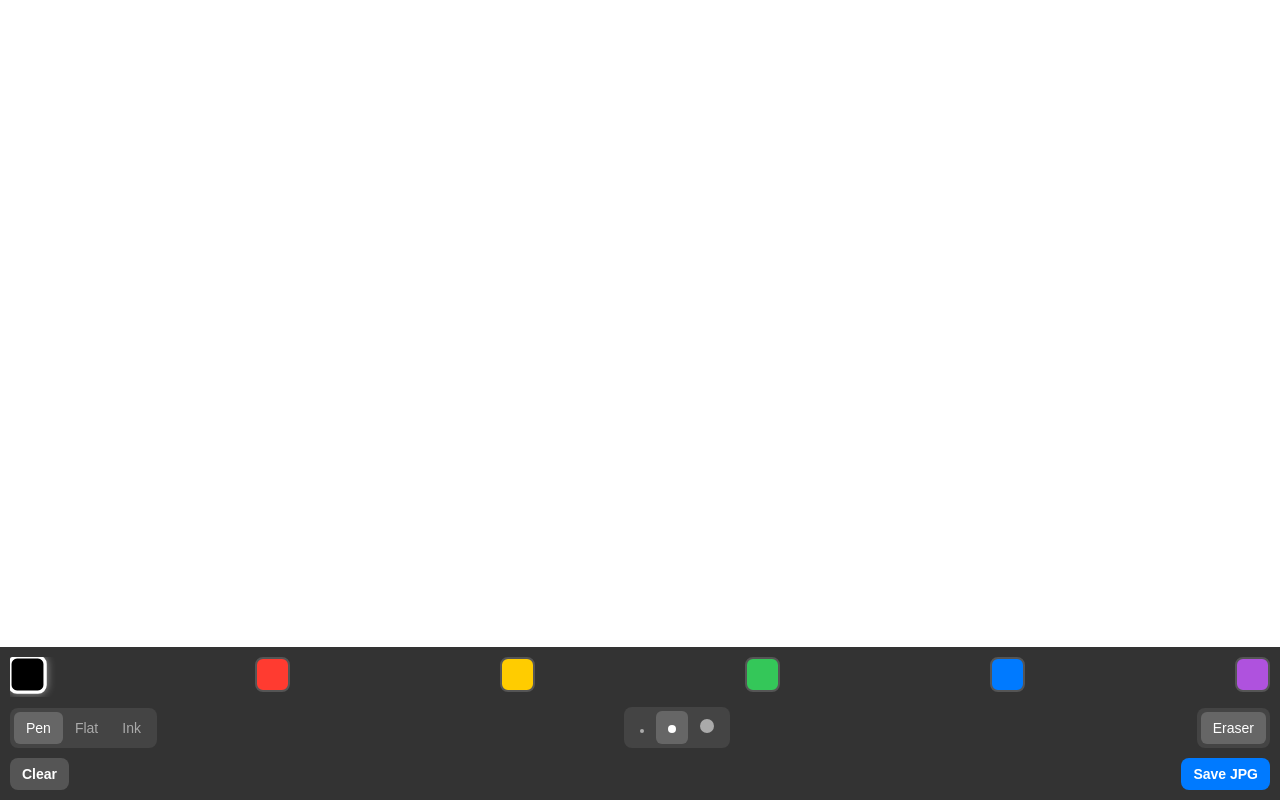
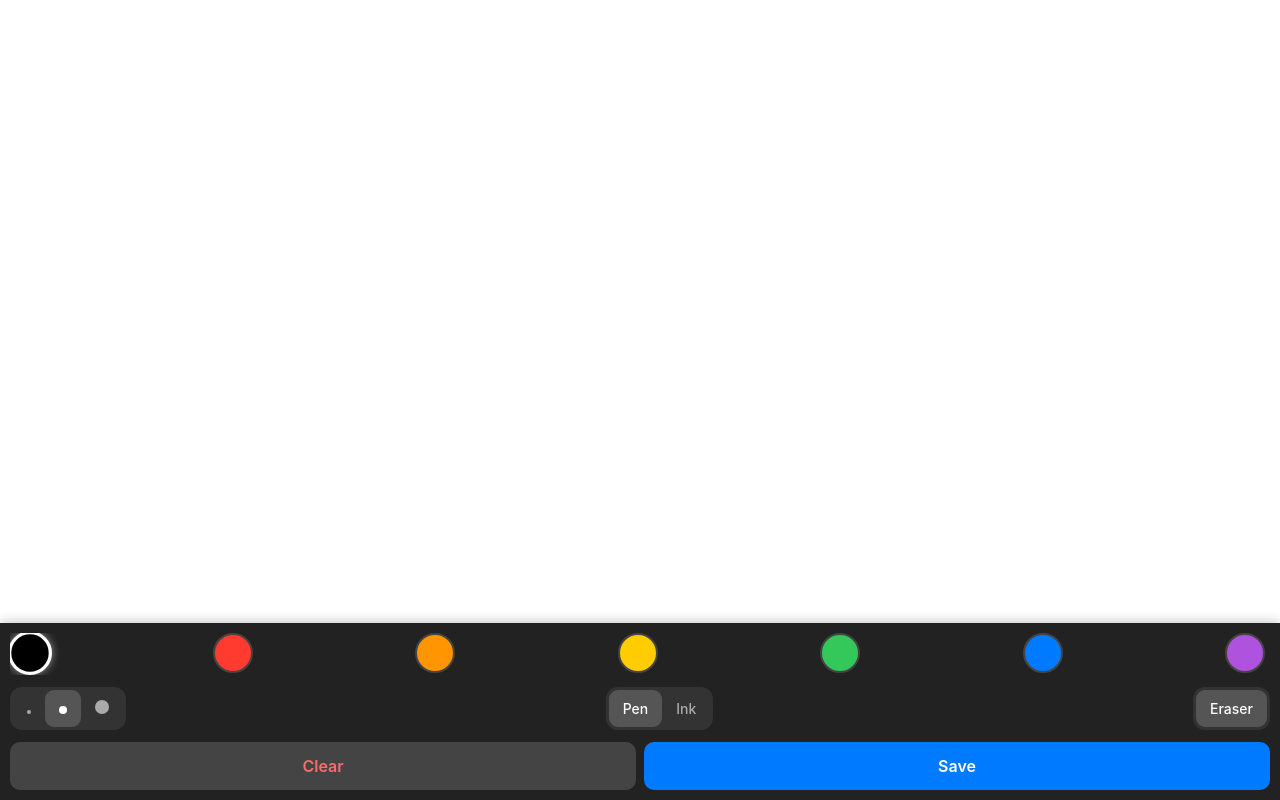
Before and after one commit to infoprodneedham-hash/drawing, a plain HTML site: page index.html in a window 1280 px wide. Both pictures are taken after a click on the button "Eraser". Drawn offline with Linux system fonts and the light colour scheme.

Commit message:
Update index.html

```diff
--- a/index.html
+++ b/index.html
@@ -3,48 +3,63 @@
 <head>
     <meta charset="UTF-8">
     <meta name="viewport" content="width=device-width, initial-scale=1.0, maximum-scale=1.0, user-scalable=no">
-    <title>Mobile Paint App</title>
+    <title>Mobile Paint App V2</title>
     <style>
         * {
             box-sizing: border-box;
-            user-select: none; /* Prevent text selection */
+            user-select: none;
             -webkit-user-select: none;
+            -webkit-tap-highlight-color: transparent;
         }
 
         body {
             margin: 0;
             padding: 0;
             background-color: #f0f0f0;
-            overflow: hidden; /* Prevent scrolling */
+            overflow: hidden;
             font-family: -apple-system, BlinkMacSystemFont, "Segoe UI", Roboto, Helvetica, Arial, sans-serif;
             display: flex;
             flex-direction: column;
+
+            /* --- THE FIX START --- */
+            /* Use dvh (Dynamic Viewport Height) to account for mobile browser bars */
             height: 100vh;
+            height: 100dvh;
+            /* --- THE FIX END --- */
         }
 
         /* --- Canvas Area --- */
         #canvas-container {
-            flex-grow: 1;
+            flex: 1; /* Takes up all remaining space */
             position: relative;
             background-color: #ffffff;
             cursor: crosshair;
             box-shadow: 0 0 10px rgba(0,0,0,0.1);
+            overflow: hidden;
         }
 
         canvas {
             display: block;
-            touch-action: none; /* Critical for mobile drawing */
+            touch-action: none;
         }
 
         /* --- Controls Area --- */
         .toolbar {
-            background-color: #333;
+            background-color: #222;
             color: white;
-            padding: 10px;
+            padding: 10px 10px;
+
+            /* --- THE FIX START --- */
+            /* Add padding for the iPhone/Android home bar area */
+            padding-bottom: max(10px, env(safe-area-inset-bottom));
+            flex-shrink: 0; /* Prevents toolbar from getting squashed */
+            /* --- THE FIX END --- */
+
             display: flex;
             flex-direction: column;
-            gap: 10px;
-            z-index: 10;
+            gap: 12px;
+            z-index: 100;
+            box-shadow: 0 -2px 10px rgba(0,0,0,0.2);
         }
 
         .row {
@@ -54,32 +69,41 @@
             gap: 8px;
         }
 
-        /* Scrollable row for small screens if needed */
         .scroll-row {
             overflow-x: auto;
             white-space: nowrap;
-            padding-bottom: 5px;
+            padding-bottom: 2px;
+            /* Hide scrollbar but keep functionality */
+            -ms-overflow-style: none;  /* IE and Edge */
+            scrollbar-width: none;  /* Firefox */
+        }
+        .scroll-row::-webkit-scrollbar {
+            display: none;
         }
 
         /* Buttons & Inputs */
-        button, .color-btn {
+        button {
             border: none;
             outline: none;
             cursor: pointer;
             border-radius: 8px;
-            transition: transform 0.1s;
+            font-family: inherit;
         }
 
         button:active, .color-btn:active {
             transform: scale(0.95);
+            opacity: 0.8;
         }
 
         /* Color Palette */
         .color-btn {
-            width: 35px;
-            height: 35px;
-            border: 2px solid #555;
+            width: 40px; /* Slightly bigger touch target */
+            height: 40px;
+            border-radius: 50%;
+            border: 2px solid #444;
             display: inline-block;
+            flex-shrink: 0;
+            margin-right: 5px;
         }
 
         .color-btn.active {
@@ -88,34 +112,26 @@
             box-shadow: 0 0 8px rgba(255,255,255,0.5);
         }
 
-        /* Utility Buttons (Save, Clear) */
-        .btn-util {
-            padding: 8px 12px;
-            background-color: #555;
-            color: white;
-            font-size: 14px;
-            font-weight: bold;
-        }
-
-        /* Tool Groups (Brush/Eraser/Size/Type) */
+        /* Tool Groups */
         .tool-group {
             display: flex;
-            background: #444;
-            border-radius: 8px;
-            padding: 4px;
+            background: #333;
+            border-radius: 12px;
+            padding: 3px;
         }
 
         .tool-btn {
             background: transparent;
             color: #aaa;
-            padding: 8px 12px;
+            padding: 10px 14px; /* Larger touch target */
             font-size: 14px;
+            font-weight: 500;
         }
 
         .tool-btn.active {
-            background-color: #666;
+            background-color: #555;
             color: white;
-            border-radius: 6px;
+            border-radius: 9px;
         }
 
         /* Size Indicators */
@@ -124,6 +140,19 @@
             border-radius: 50%;
             display: inline-block;
         }
+
+        /* Action Buttons (Save, Clear) */
+        .action-btn {
+            flex: 1; /* Make them share full width */
+            padding: 14px;
+            font-size: 16px;
+            font-weight: 600;
+            border-radius: 10px;
+        }
+
+        .btn-clear { background-color: #444; color: #ff6b6b; }
+        .btn-save { background-color: #007AFF; color: white; }
+
     </style>
 </head>
 <body>
@@ -134,21 +163,25 @@
 
     <div class="toolbar">
 
-        <div class="row scroll-row" id="colorContainer">
+        <div class="row scroll-row">
             <div class="color-btn active" style="background-color: #000000;" data-color="#000000"></div>
-            <div class="color-btn" style="background-color: #FF3B30;" data-color="#FF3B30"></div> <div class="color-btn" style="background-color: #FFCC00;" data-color="#FFCC00"></div> <div class="color-btn" style="background-color: #34C759;" data-color="#34C759"></div> <div class="color-btn" style="background-color: #007AFF;" data-color="#007AFF"></div> <div class="color-btn" style="background-color: #AF52DE;" data-color="#AF52DE"></div> </div>
+            <div class="color-btn" style="background-color: #FF3B30;" data-color="#FF3B30"></div>
+            <div class="color-btn" style="background-color: #FF9500;" data-color="#FF9500"></div> <div class="color-btn" style="background-color: #FFCC00;" data-color="#FFCC00"></div>
+            <div class="color-btn" style="background-color: #34C759;" data-color="#34C759"></div>
+            <div class="color-btn" style="background-color: #007AFF;" data-color="#007AFF"></div>
+            <div class="color-btn" style="background-color: #AF52DE;" data-color="#AF52DE"></div>
+        </div>
 
         <div class="row">
             <div class="tool-group">
-                <button class="tool-btn active" onclick="setBrushStyle('round')" title="Round Pen">Pen</button>
-                <button class="tool-btn" onclick="setBrushStyle('square')" title="Square Chisel">Flat</button>
-                <button class="tool-btn" onclick="setBrushStyle('marker')" title="Semi-transparent">Ink</button>
+                <button class="tool-btn" onclick="setLineWidth(4)"><span class="size-dot" style="width: 4px; height: 4px;"></span></button>
+                <button class="tool-btn active" onclick="setLineWidth(10)"><span class="size-dot" style="width: 8px; height: 8px;"></span></button>
+                <button class="tool-btn" onclick="setLineWidth(20)"><span class="size-dot" style="width: 14px; height: 14px;"></span></button>
             </div>
 
             <div class="tool-group">
-                <button class="tool-btn" onclick="setLineWidth(5)"><span class="size-dot" style="width: 4px; height: 4px;"></span></button>
-                <button class="tool-btn active" onclick="setLineWidth(10)"><span class="size-dot" style="width: 8px; height: 8px;"></span></button>
-                <button class="tool-btn" onclick="setLineWidth(20)"><span class="size-dot" style="width: 14px; height: 14px;"></span></button>
+                <button class="tool-btn active" onclick="setBrushStyle('round')">Pen</button>
+                <button class="tool-btn" onclick="setBrushStyle('marker')">Ink</button>
             </div>
 
              <div class="tool-group">
@@ -157,8 +190,8 @@
         </div>
 
         <div class="row">
-            <button class="btn-util" onclick="clearCanvas()">Clear</button>
-            <button class="btn-util" style="background-color: #007AFF;" onclick="saveImage()">Save JPG</button>
+            <button class="action-btn btn-clear" onclick="clearCanvas()">Clear</button>
+            <button class="action-btn btn-save" onclick="saveImage()">Save</button>
         </div>
     </div>
 
@@ -167,58 +200,61 @@
         const ctx = canvas.getContext('2d');
         const container = document.getElementById('canvas-container');
 
-        // State
         let isDrawing = false;
         let lastX = 0;
         let lastY = 0;
 
-        // Default Settings
         let currentSize = 10;
         let currentColor = '#000000';
-        let currentLineCap = 'round'; // round, square, butt
-        let isMarkerMode = false;     // for transparency effect
+        let currentLineCap = 'round';
+        let isMarkerMode = false;
         let isEraser = false;
 
-        // --- Initialization ---
         function resizeCanvas() {
-            // Save current image data to prevent loss on resize
-            const savedImage = ctx.getImageData(0, 0, canvas.width, canvas.height);
+            // Create a temporary canvas to hold the image
+            let tempCanvas = document.createElement('canvas');
+            let tempCtx = tempCanvas.getContext('2d');
+            tempCanvas.width = canvas.width;
+            tempCanvas.height = canvas.height;
+            tempCtx.drawImage(canvas, 0, 0);
 
+            // Resize actual canvas
             canvas.width = container.clientWidth;
             canvas.height = container.clientHeight;
 
-            // Fill white background immediately (needed for JPG save)
+            // Refill background
             ctx.fillStyle = "#FFFFFF";
             ctx.fillRect(0, 0, canvas.width, canvas.height);
 
-            // Attempt to restore image (basic implementation)
-            // Note: On significant resize/rotate, this might clip or center.
-            // For a simple app, we just redraw the white bg.
-             ctx.putImageData(savedImage, 0, 0);
+            // Put image back
+            ctx.drawImage(tempCanvas, 0, 0);
         }
 
-        window.addEventListener('load', () => {
+        // Initialize
+        window.onload = function() {
             canvas.width = container.clientWidth;
             canvas.height = container.clientHeight;
-            // Set initial white background
             ctx.fillStyle = "#FFFFFF";
             ctx.fillRect(0, 0, canvas.width, canvas.height);
+        };
+
+        // Listen for resize (orientation change)
+        window.addEventListener('resize', () => {
+             // Small delay to let the browser layout settle
+             setTimeout(resizeCanvas, 100);
         });
 
-        window.addEventListener('resize', resizeCanvas);
-
-        // --- Input Handling (Touch & Mouse) ---
-
+        // --- Drawing Logic ---
         function getPos(e) {
             const rect = canvas.getBoundingClientRect();
-            // Check if it's a touch event
+            // Touch
             if (e.touches && e.touches.length > 0) {
                 return {
                     x: e.touches[0].clientX - rect.left,
                     y: e.touches[0].clientY - rect.top
                 };
             }
-            // Fallback to mouse
+            // Mouse
             return {
                 x: e.clientX - rect.left,
                 y: e.clientY - rect.top
@@ -230,40 +266,32 @@
             const pos = getPos(e);
             lastX = pos.x;
             lastY = pos.y;
-            draw(e); // Draw a dot immediately
+            draw(e);
         }
 
         function stopDrawing() {
             isDrawing = false;
-            ctx.beginPath(); // Reset path so lines don't connect weirdly
+            ctx.beginPath();
         }
 
         function draw(e) {
             if (!isDrawing) return;
-
-            // Prevent scrolling on mobile
             if(e.cancelable) e.preventDefault();
 
             const pos = getPos(e);
 
             ctx.lineWidth = currentSize;
-            ctx.lineCap = currentLineCap; // round, square, or butt
-            ctx.lineJoin = currentLineCap; // smooths corners for round
+            ctx.lineCap = currentLineCap;
+            ctx.lineJoin = 'round';
 
             if (isEraser) {
-                ctx.strokeStyle = "#FFFFFF"; // Erase by painting white
+                ctx.strokeStyle = "#FFFFFF";
                 ctx.globalAlpha = 1.0;
+                ctx.globalCompositeOperation = 'source-over';
             } else {
                 ctx.strokeStyle = currentColor;
-                // Marker effect: lower opacity
                 ctx.globalAlpha = isMarkerMode ? 0.05 : 1.0;
-
-                // If marker, we force 'round' usually looks best, but let user choose
-                if(isMarkerMode) {
-                   ctx.globalCompositeOperation = 'multiply'; // nice blending
-                } else {
-                   ctx.globalCompositeOperation = 'source-over'; // standard
-                }
+                ctx.globalCompositeOperation = isMarkerMode ? 'multiply' : 'source-over';
             }
 
             ctx.beginPath();
@@ -275,107 +303,76 @@
             lastY = pos.y;
         }
 
-        // Event Listeners
+        // --- Event Listeners ---
         canvas.addEventListener('mousedown', startDrawing);
         canvas.addEventListener('mousemove', draw);
         canvas.addEventListener('mouseup', stopDrawing);
-        canvas.addEventListener('mouseout', stopDrawing);
 
         canvas.addEventListener('touchstart', startDrawing, { passive: false });
         canvas.addEventListener('touchmove', draw, { passive: false });
         canvas.addEventListener('touchend', stopDrawing);
 
         // --- Tools Logic ---
-
-        // Color Picker
         document.querySelectorAll('.color-btn').forEach(btn => {
-            btn.addEventListener('click', () => {
-                // Turn off eraser if a color is picked
+            btn.addEventListener('click', function() {
                 isEraser = false;
                 document.getElementById('eraserBtn').classList.remove('active');
 
-                // Set Color
-                currentColor = btn.getAttribute('data-color');
+                currentColor = this.getAttribute('data-color');
 
-                // UI update
                 document.querySelectorAll('.color-btn').forEach(b => b.classList.remove('active'));
-                btn.classList.add('active');
+                this.classList.add('active');
             });
         });
 
-        // Brush Thickness
         function setLineWidth(size) {
             currentSize = size;
-            // UI logic to highlight active size button would go here
-            // (Simplified: relies on visually checking stroke)
+            // Visual Update
+            const btns = document.querySelectorAll('button[onclick^="setLineWidth"]');
+            btns.forEach(b => b.classList.remove('active'));
+            // Find button that matches this size call (simple check)
+            btns.forEach(b => {
+                if(b.getAttribute('onclick').includes(size)) b.classList.add('active');
+            });
         }
 
-        // Brush Style
         function setBrushStyle(style) {
             isMarkerMode = false;
-            ctx.globalCompositeOperation = 'source-over';
-
             if (style === 'round') {
                 currentLineCap = 'round';
-            } else if (style === 'square') {
-                currentLineCap = 'square';
             } else if (style === 'marker') {
                 currentLineCap = 'round';
                 isMarkerMode = true;
             }
 
-            // Turn off eraser if brush style changes
+            const btns = document.querySelectorAll('button[onclick^="setBrushStyle"]');
+            btns.forEach(b => b.classList.remove('active'));
+            btns.forEach(b => {
+                if(b.getAttribute('onclick').includes(style)) b.classList.add('active');
+            });
+
             if(isEraser) toggleEraser();
         }
 
-        // Eraser
         function toggleEraser() {
             isEraser = !isEraser;
             const btn = document.getElementById('eraserBtn');
-            if (isEraser) {
-                btn.classList.add('active');
-                ctx.globalCompositeOperation = 'source-over'; // Reset blending for eraser
-            } else {
-                btn.classList.remove('active');
-            }
+            btn.classList.toggle('active', isEraser);
         }
 
-        // Clear Canvas
         function clearCanvas() {
-            if (confirm('Clear drawing?')) {
+            if (confirm('Clear entire drawing?')) {
                 ctx.fillStyle = "#FFFFFF";
                 ctx.fillRect(0, 0, canvas.width, canvas.height);
             }
         }
 
-        // Save Image
         function saveImage() {
-            // Create a temporary link
             const link = document.createElement('a');
-            link.download = 'my-drawing.jpg';
-            link.href = canvas.toDataURL('image/jpeg', 0.9); // 0.9 quality
+            link.download = 'art_' + Date.now() + '.jpg';
+            link.href = canvas.toDataURL('image/jpeg', 0.9);
             link.click();
         }
-
-        // --- Helper for Thickness UI ---
-        // Add click handlers to thickness buttons to manage 'active' class
-        const sizeBtns = document.querySelectorAll('.tool-group button[onclick^="setLineWidth"]');
-        sizeBtns.forEach(btn => {
-            btn.addEventListener('click', function() {
-                sizeBtns.forEach(b => b.classList.remove('active'));
-                this.classList.add('active');
-            });
-        });
-
-        // Add click handlers to style buttons
-        const styleBtns = document.querySelectorAll('.tool-group button[onclick^="setBrushStyle"]');
-        styleBtns.forEach(btn => {
-            btn.addEventListener('click', function() {
-                styleBtns.forEach(b => b.classList.remove('active'));
-                this.classList.add('active');
-            });
-        });
-
     </script>
 </body>
 </html>
```
